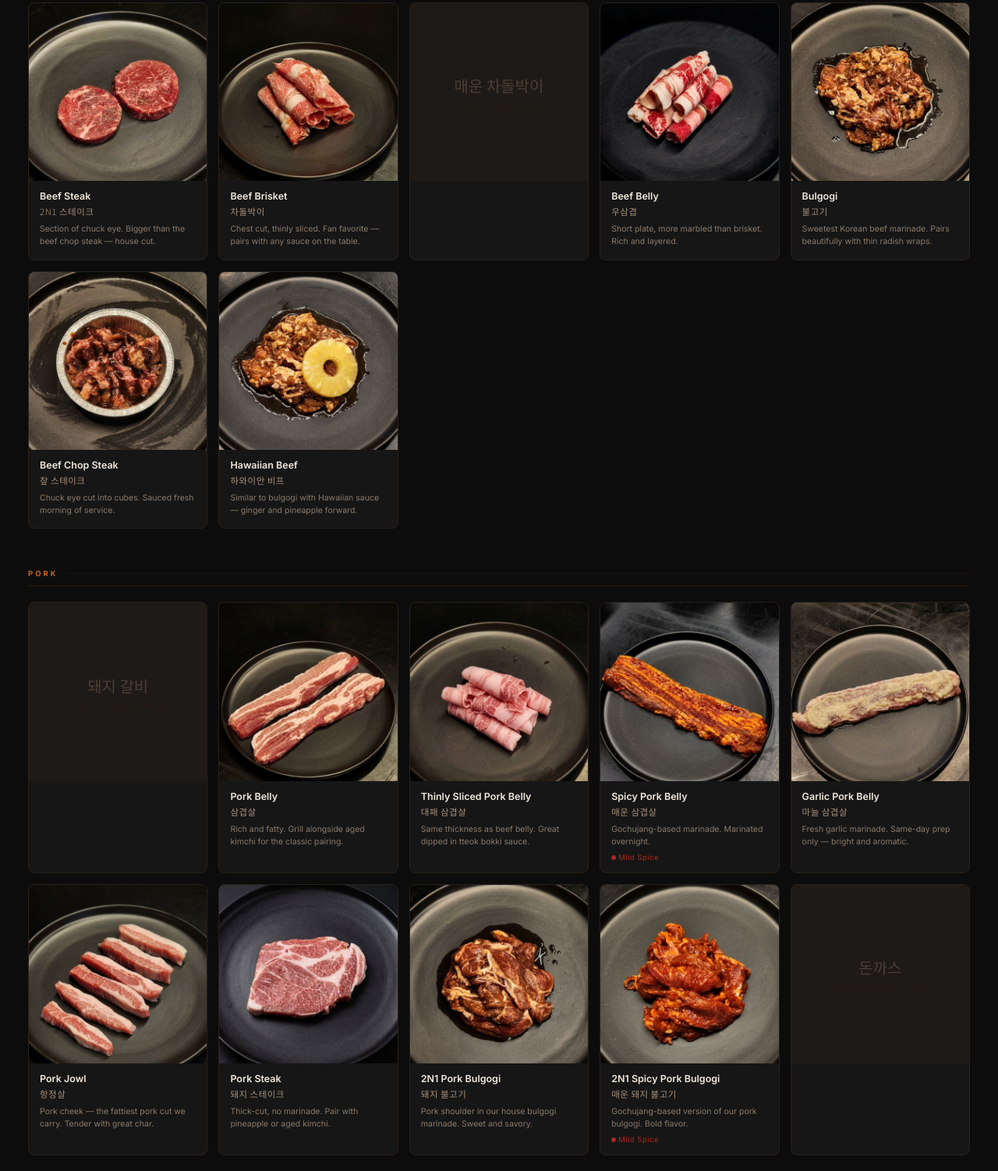
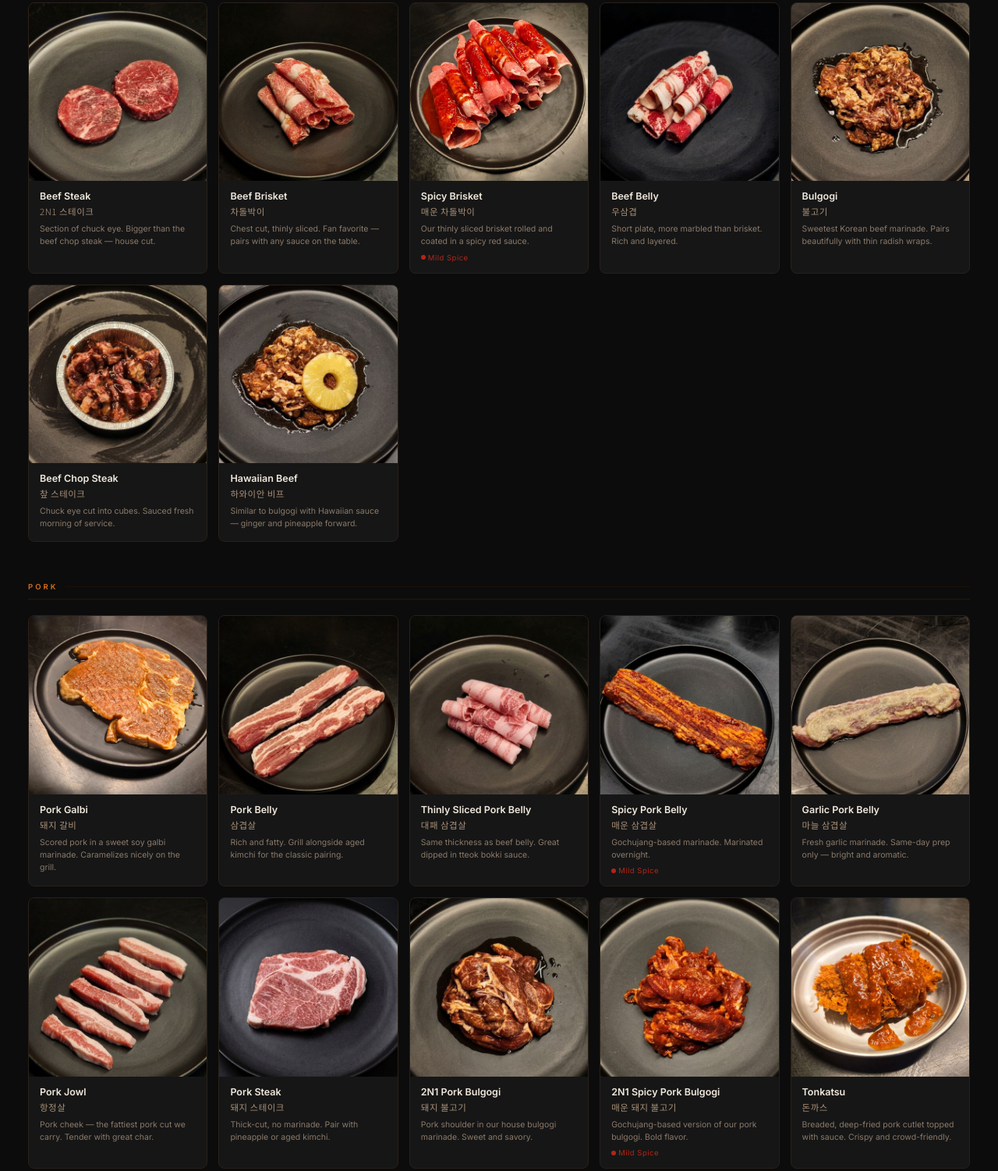
Before and after one commit to 2N1vista/2n1menu.github.io, a plain HTML site: page index.html in a window 1280 px wide. Shown: the part 2596-4098 px from the top of the page at 78% size. Drawn offline with nearby package versions, Linux system fonts and the light colour scheme; a web font is replaced by a local one.

Commit message:
Add files via upload

```diff
--- a/index.html
+++ b/index.html
@@ -512,7 +512,7 @@ function renderCards(containerId, items) {
   if (!el) return;
   el.innerHTML = items.map(item => {
     const imgHtml = item.img
-      ? `<img class="card-img loading" src="${driveImg(item.name)}" alt="${item.name}" loading="lazy" onload="this.classList.remove('loading')" onerror="this.parentElement.innerHTML='<div class=\\'card-img-placeholder\\'><div class=\\'ph-korean\\'>${item.korean}</div><div class=\\'ph-label\\'>Photo unavailable</div></div>'">`
+      ? `<img class="card-img loading" src="${driveImg(item.file || item.name)}" alt="${item.name}" loading="lazy" onload="this.classList.remove('loading')" onerror="this.parentElement.innerHTML='<div class=\\'card-img-placeholder\\'><div class=\\'ph-korean\\'>${item.korean}</div><div class=\\'ph-label\\'>Photo unavailable</div></div>'">`
       : `<div class="card-img-placeholder"><div class="ph-korean">${item.korean}</div><div class="ph-label">Coming soon</div></div>`;
     return `
       <div class="card">
@@ -554,7 +554,7 @@ const premiumB = [
 const beef = [
   { name: "Beef Steak",      korean: "2N1 스테이크", img: "1uiimnSgjKTT3OsQJoybE7kZteeHvtbPj", desc: "Section of chuck eye. Bigger than the beef chop steak — house cut." },
   { name: "Beef Brisket",    korean: "차돌박이",     img: "1DuvLLb-Uxgk-weixVWRiX561UmB5HAGV", desc: "Chest cut, thinly sliced. Fan favorite — pairs with any sauce on the table." },
-  { name: "Spicy Brisket",   korean: "매운 차돌박이", img: true,                               desc: "Our thinly sliced brisket rolled and coated in a spicy red sauce.", spice: 1 },
+  { name: "Spicy Brisket", file: "Spicy Brisket_1",   korean: "매운 차돌박이", img: true,                               desc: "Our thinly sliced brisket rolled and coated in a spicy red sauce.", spice: 1 },
   { name: "Beef Belly",      korean: "우삼겹",       img: "1lCS4LpndsnakNXaGU6NV94DtaX32Pt1C", desc: "Short plate, more marbled than brisket. Rich and layered." },
   { name: "Bulgogi",         korean: "불고기",       img: "1vou_IA9UuJ8eVDaZChHpm55fqZjrrr8k", desc: "Sweetest Korean beef marinade. Pairs beautifully with thin radish wraps." },
   { name: "Beef Chop Steak", korean: "챂 스테이크",  img: "1KDRRFDk1LT08tLy0vkFrSAcNhRf5V5u0", desc: "Chuck eye cut into cubes. Sauced fresh morning of service." },
@@ -562,7 +562,7 @@ const beef = [
 ];
 
 const pork = [
-  { name: "Pork Galbi",               korean: "돼지 갈비",       img: true,                               desc: "Scored pork in a sweet soy galbi marinade. Caramelizes nicely on the grill." },
+  { name: "Pork Galbi", file: "Pork Galbi_1",               korean: "돼지 갈비",       img: true,                               desc: "Scored pork in a sweet soy galbi marinade. Caramelizes nicely on the grill." },
   { name: "Pork Belly",               korean: "삼겹살",          img: "1Z_OL3yVvkGVCIcC6OOMPd9mLE3nlOMnD", desc: "Rich and fatty. Grill alongside aged kimchi for the classic pairing." },
   { name: "Thinly Sliced Pork Belly", korean: "대패 삼겹살",     img: "16Z8RlTPhpRQxoSEn3I3kvfNkNTIO6uRy", desc: "Same thickness as beef belly. Great dipped in tteok bokki sauce." },
   { name: "Spicy Pork Belly",         korean: "매운 삼겹살",     img: "1mKoR9PY02nr0txlacmXMPZTYLyXmy6nv", desc: "Gochujang-based marinade. Marinated overnight.", spice: 1 },
@@ -571,7 +571,7 @@ const pork = [
   { name: "Pork Steak",               korean: "돼지 스테이크",   img: "1JjIBU8IQYL7RJbHl5-SsIuATFgNzX_Bx", desc: "Thick-cut, no marinade. Pair with pineapple or aged kimchi." },
   { name: "2N1 Pork Bulgogi",         korean: "돼지 불고기",     img: "1VjPdZY4OxRIZOW_pjxgAiTrXxjswMJ_f", desc: "Pork shoulder in our house bulgogi marinade. Sweet and savory." },
   { name: "2N1 Spicy Pork Bulgogi",   korean: "매운 돼지 불고기", img: "1wdwqYIexScxztlHskvtGNuz0Y0SiscSy", desc: "Gochujang-based version of our pork bulgogi. Bold flavor.", spice: 1 },
-  { name: "Tonkatsu",                 korean: "돈까스",          img: true,                               desc: "Breaded, deep-fried pork cutlet topped with sauce. Crispy and crowd-friendly." },
+  { name: "Tonkatsu", file: "Tonkatsu_1",                 korean: "돈까스",          img: true,                               desc: "Breaded, deep-fried pork cutlet topped with sauce. Crispy and crowd-friendly." },
 ];
 
 const chicken = [
@@ -600,7 +600,7 @@ const hot = [
   { name: "Tteok-Bokki",              korean: "떡볶이",       img: "1giEZh07ktTy0LEt5tvPLnjTQrw2aQvwd", desc: "Spicy rice cakes — come uncooked. Must grill first before eating.", spice: 2 },
   { name: "Tteok-Bokki with Cheese",  korean: "치즈 떡볶이",  img: "1fHbWITMT9-bWry7wunGN68tQj_Z9yBNp", desc: "Spicy rice cakes topped with melted cheese blend.", spice: 2 },
   { name: "French Fries",             korean: "감자튀김",     img: "1CrbHpuAYUqJYEOPrI7GBrflKnGJjIwjo", desc: "Try loaded: cheese fondue + grilled meat on top. Korean-Mexican fusion." },
-  { name: "Curry Sauce",              korean: "카레 소스",    img: true,                               desc: "Warm curry in a tin cup. Pour over rice or dip your fried items." },
+  { name: "Curry Sauce", file: "Curry Sauce_1",              korean: "카레 소스",    img: true,                               desc: "Warm curry in a tin cup. Pour over rice or dip your fried items." },
   { name: "Cheese Ball",              korean: "치즈 볼",      img: "1AY-G9OmVO_nd9pzAKOPwqswKS1pLITg3", desc: "Sugar-coated battered cheese. Often ordered as dessert by kids." },
   { name: "Cheese Fondue",            korean: "치즈 퐁듀",    img: true,                               desc: "Nacho cheese + cheese blend in a tin cup. Great meat dipper for new guests." },
 ];
```
